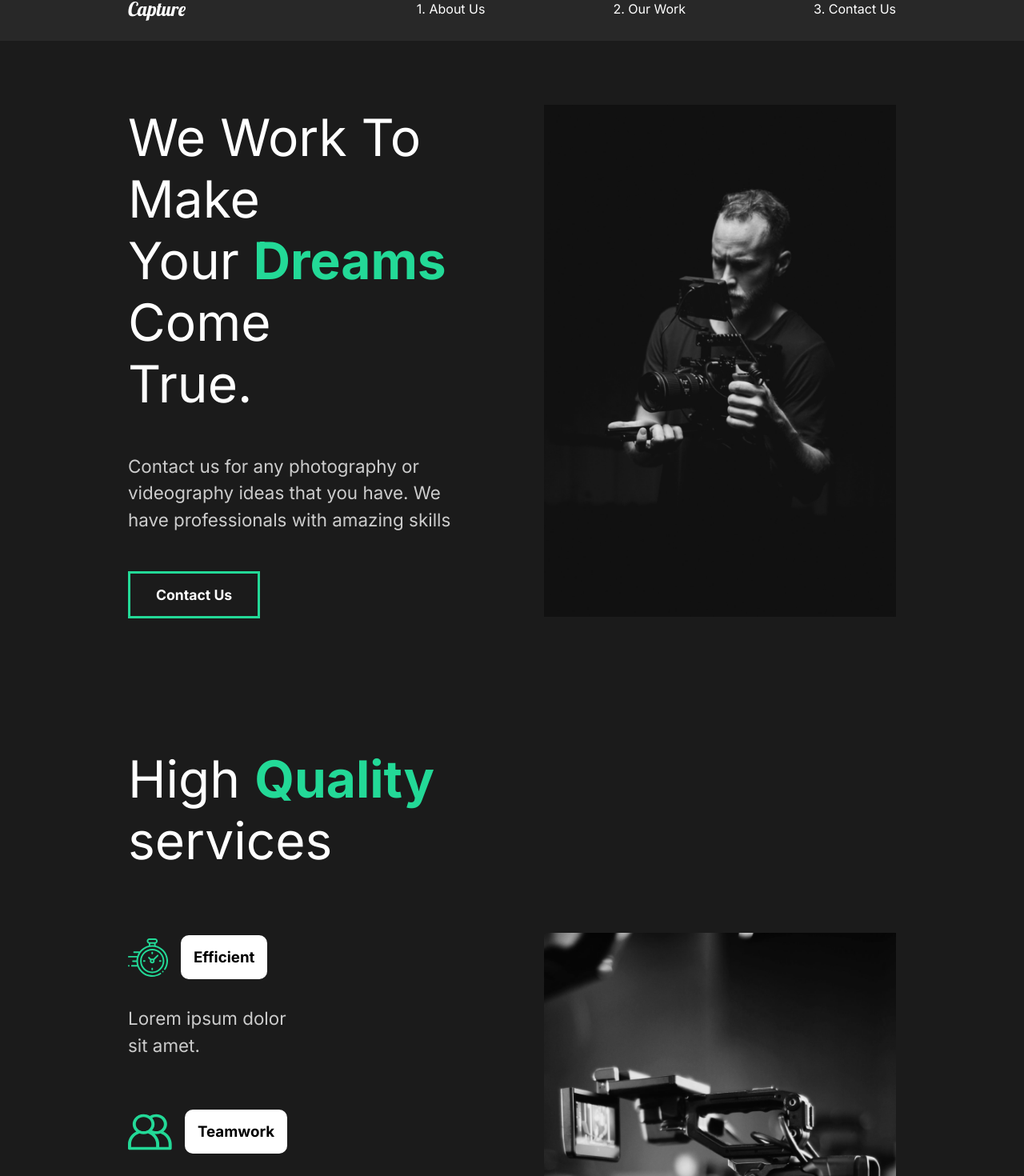
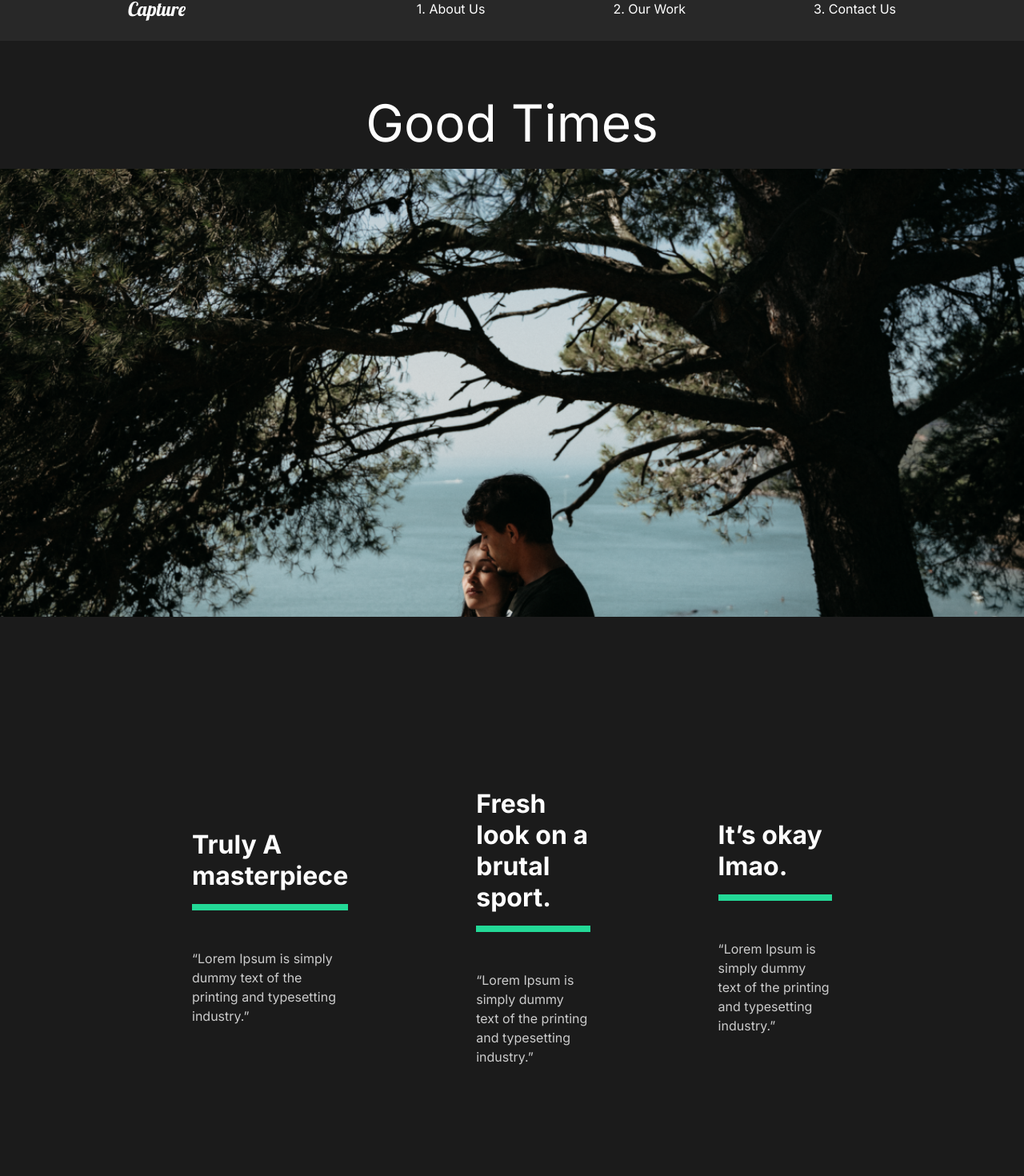
Before and after one commit to ryanKirby02/portfolio-website, a React (Create React App) app: page /work/good-times in a window 1280 px wide. Shown: the part 29-1499 px from the top of the page at 80% size. Built offline with nearby package versions, Linux system fonts and the light colour scheme.

Commit message:
added the Our Work Page, and the movie details page

```diff
--- a/src/App.js
+++ b/src/App.js
@@ -1,10 +1,16 @@
 import React from 'react';
+import { Switch, Route } from 'react-router-dom'
 
 //Global Style
 import GlobalStyle from './components/GlobalStyle';
 
 //import pages
 import AboutUs from './pages/AboutUs';
+import OurWork from './pages/OurWork';
+import ContactUs from './pages/ContactUs';
+import MovieDetail from './pages/MovieDetail'
+
+//import components
 import Nav from './components/Nav';
 
 function App() {
@@ -12,7 +18,12 @@ function App() {
     <div className='App'>
       <GlobalStyle />
       <Nav />
-      <AboutUs />
+      <Switch>
+        <Route path='/' component={AboutUs} exact />
+        <Route path='/work' component={OurWork} exact />
+        <Route path='/work/:id' component={MovieDetail} />
+        <Route path='/contact' component={ContactUs} />
+      </Switch>
     </div>
   );
 }
--- /dev/null
+++ b/src/components/Award.js
@@ -0,0 +1,31 @@
+import React from 'react';
+import styled from 'styled-components'
+
+const Award = ({ title, description }) => {
+  return (
+    <StyledAward>
+      <h3>{title}</h3>
+      <div className='line'></div>
+      <p>{description}</p>
+    </StyledAward>
+  );
+};
+
+const StyledAward = styled.div `
+    padding: 5rem;
+    h3 {
+        font-size: 2rem;
+    }
+    .line {
+        width: 100%;
+        background: #23d997;
+        height: 0.5rem;
+        margin: 1rem 0rem;
+    }
+    p {
+        padding: 2rem 0rem;
+        font-size: 1rem;
+    }
+`
+
+export default Award;
--- a/src/components/Nav.js
+++ b/src/components/Nav.js
@@ -1,21 +1,22 @@
 import React from 'react';
 import styled from 'styled-components';
+import { Link } from 'react-router-dom'
 
 const Nav = () => {
   return (
     <StyledNav>
       <h1>
-        <a id='logo' href='#'>Capture</a>
+        <Link id='logo' to='/'>Capture</Link>
       </h1>
       <ul>
         <li>
-          <a href='#'>1. About Us</a>
+          <Link to='/'>1. About Us</Link>
         </li>
         <li>
-          <a href='#'>2. Our Work</a>
+          <Link to='/work'>2. Our Work</Link>
         </li>
         <li>
-          <a href='#'>3. Contact Us</a>
+          <Link to='/contact'>3. Contact Us</Link>
         </li>
       </ul>
     </StyledNav>
--- a/src/index.js
+++ b/src/index.js
@@ -2,13 +2,15 @@ import React from 'react';
 import ReactDOM from 'react-dom';
 import App from './App';
 import reportWebVitals from './reportWebVitals';
+import { BrowserRouter } from 'react-router-dom';
 
 ReactDOM.render(
   <React.StrictMode>
-    <App />
+    <BrowserRouter>
+      <App />
+    </BrowserRouter>
   </React.StrictMode>,
   document.getElementById('root')
 );
 
-
 reportWebVitals();
--- /dev/null
+++ b/src/movieState.js
@@ -0,0 +1,81 @@
+//Import Images
+import athlete from "./img/athlete-small.png";
+import goodtimes from "./img/goodtimes-small.png";
+import theracer from "./img/theracer-small.png";
+import athlete2 from "./img/athlete2.png";
+import goodtimes2 from "./img/good-times2.jpg";
+import theracer2 from "./img/the-racer2.jpg";
+
+export const MovieState = () => {
+  return [
+    {
+      title: "The Athlete",
+      mainImg: athlete,
+      secondaryImg: athlete2,
+      url: "/work/the-athlete",
+      awards: [
+        {
+          title: "Truly A masterpiece",
+          description:
+            "“Lorem Ipsum is simply dummy text of the printing and typesetting industry.”",
+        },
+        {
+          title: "Fresh look on a brutal sport.",
+          description:
+            "“Lorem Ipsum is simply dummy text of the printing and typesetting industry.”",
+        },
+        {
+          title: "It’s okay lmao.",
+          description:
+            "“Lorem Ipsum is simply dummy text of the printing and typesetting industry.”",
+        },
+      ],
+    },
+    {
+      title: "Good Times",
+      mainImg: goodtimes,
+      url: "/work/good-times",
+      secondaryImg: goodtimes2,
+      awards: [
+        {
+          title: "Truly A masterpiece",
+          description:
+            "“Lorem Ipsum is simply dummy text of the printing and typesetting industry.”",
+        },
+        {
+          title: "Fresh look on a brutal sport.",
+          description:
+            "“Lorem Ipsum is simply dummy text of the printing and typesetting industry.”",
+        },
+        {
+          title: "It’s okay lmao.",
+          description:
+            "“Lorem Ipsum is simply dummy text of the printing and typesetting industry.”",
+        },
+      ],
+    },
+    {
+      title: "The Racer",
+      mainImg: theracer,
+      url: "/work/the-racer",
+      secondaryImg: theracer2,
+      awards: [
+        {
+          title: "Truly A masterpiece",
+          description:
+            "“Lorem Ipsum is simply dummy text of the printing and typesetting industry.”",
+        },
+        {
+          title: "Fresh look on a brutal sport.",
+          description:
+            "“Lorem Ipsum is simply dummy text of the printing and typesetting industry.”",
+        },
+        {
+          title: "It’s okay lmao.",
+          description:
+            "“Lorem Ipsum is simply dummy text of the printing and typesetting industry.”",
+        },
+      ],
+    },
+  ];
+};
--- /dev/null
+++ b/src/pages/ContactUs.js
@@ -0,0 +1,11 @@
+import React from 'react'
+
+const ContactUs = () => {
+    return (
+        <div>
+            <h1>Contact</h1>
+        </div>
+    )
+}
+
+export default ContactUs
--- /dev/null
+++ b/src/pages/MovieDetail.js
@@ -0,0 +1,84 @@
+import React, { useState, useEffect } from 'react';
+import styled from 'styled-components';
+import { useHistory } from 'react-router-dom';
+import { MovieState } from '../movieState';
+import Award from '../components/Award';
+
+const MovieDetail = () => {
+  const history = useHistory();
+  const url = history.location.pathname;
+  //states
+  const [movies, setMovies] = useState(MovieState);
+  const [movie, setMovie] = useState(null);
+
+  useEffect(() => {
+    const currentMovie = movies.filter((stateMovie) => stateMovie.url === url);
+    setMovie(currentMovie[0]);
+  }, [movies, url]);
+
+  return (
+    <>
+      {movie && (
+        <Details>
+          <HeadLine>
+            <h2>{movie.title}</h2>
+            <img src={movie.mainImg} alt='Movie' />
+          </HeadLine>
+          <Awards>
+            {movie.awards.map((award) => (
+              <Award
+                title={award.title}
+                description={award.description}
+                key={award.title}
+              />
+            ))}
+          </Awards>
+          <ImageDisplay>
+              <img src={movie.secondaryImg} alt="Second"/>
+          </ImageDisplay>
+        </Details>
+      )}
+    </>
+  );
+};
+
+//styled components
+
+const Details = styled.div`
+  color: white;
+`;
+const HeadLine = styled.div`
+  min-height: 90vh;
+  padding-top: 20vh;
+  position: relative;
+  h2 {
+    position: absolute;
+    top: 10%;
+    left: 50%;
+    transform: translate(-50%, -10%);
+  }
+  img {
+    width: 100%;
+    height: 70vh;
+    object-fit: cover;
+  }
+`;
+
+const Awards = styled.div`
+  min-height: 80vh;
+  display: flex;
+  margin: 5rem 10rem;
+  align-items: center;
+  justify-content: space-around;
+`;
+
+const ImageDisplay = styled.div`
+    min-height: 50vh;
+    img {
+        width: 100%;
+        height: 100vh;
+        object-fit: cover;
+    }
+`
+
+export default MovieDetail;
--- /dev/null
+++ b/src/pages/OurWork.js
@@ -0,0 +1,61 @@
+import React from 'react'
+import styled from 'styled-components'
+import { Link } from 'react-router-dom'
+
+//images
+import athlete from '../img/athlete-small.png'
+import theracer from '../img/theracer-small.png'
+import goodtimes from '../img/goodtimes-small.png'
+
+const OurWork = () => {
+    return (
+      <Work>
+        <Movie>
+            <h2>The Athlete</h2>
+            <div className="line"></div>
+            <Link to='/work/the-athlete'>
+                <img src={athlete} alt='athlete' />
+            </Link>
+        </Movie>
+        <Movie>
+            <h2>The Racer</h2>
+            <div className="line"></div>
+            <Link to='/work/the-racer'>
+                <img src={theracer} alt='the racer' />
+            </Link>
+        </Movie>
+        <Movie>
+            <h2>Good Times</h2>
+            <div className="line"></div>
+            <Link to='/work/good-times'>
+                <img src={goodtimes} alt='good times' />
+            </Link>
+        </Movie>
+      </Work>
+    );
+}
+
+const Work = styled.div `
+    min-height: 100vh;
+    overflow: hidden;
+    padding: 5rem 10rem;
+    h2 {
+        padding: 1rem 0rem;
+    }
+
+`
+const Movie = styled.div `
+    padding-bottom: 10rem;
+    .line {
+        height: 0.5rem;
+        background: #cccccc;
+        margin-bottom: 3rem;
+    }
+    img {
+        width: 100%;
+        height: 70vh;
+        object-fit: cover;
+    }
+`
+
+export default OurWork
```
